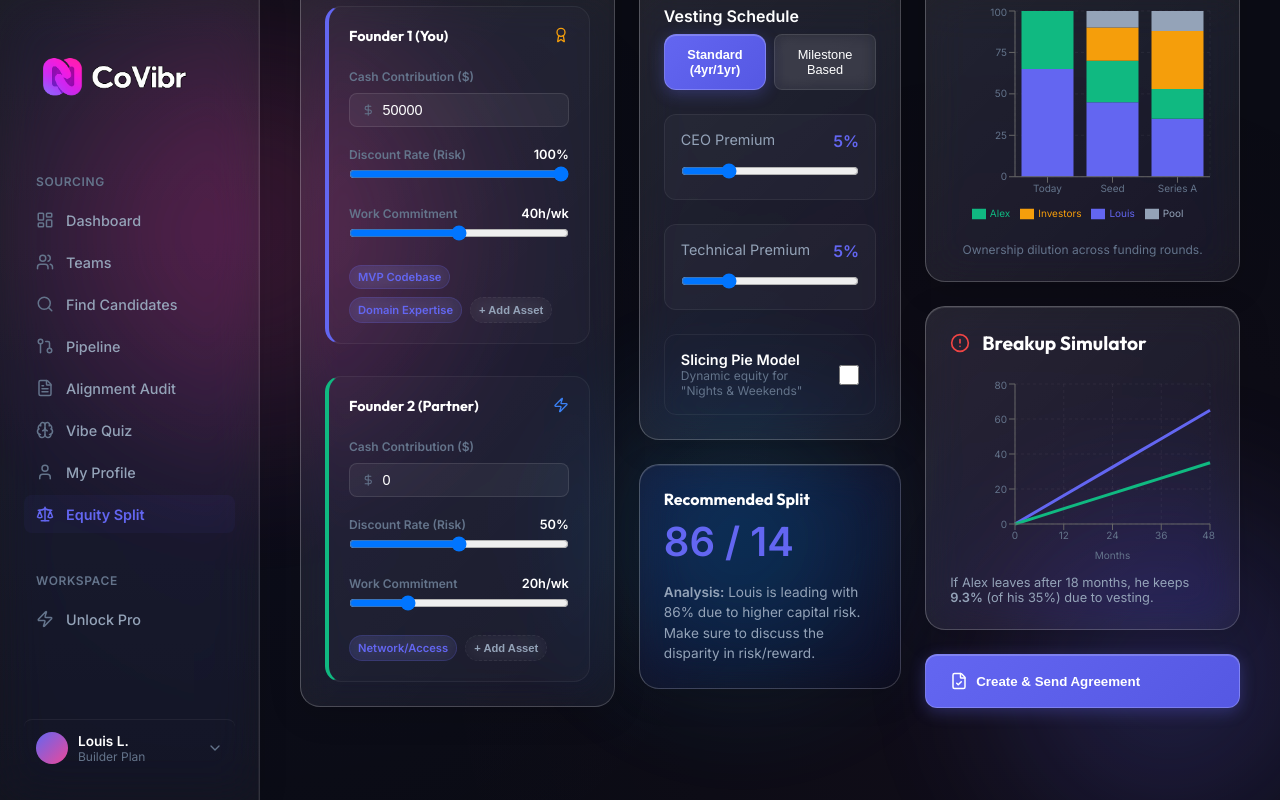
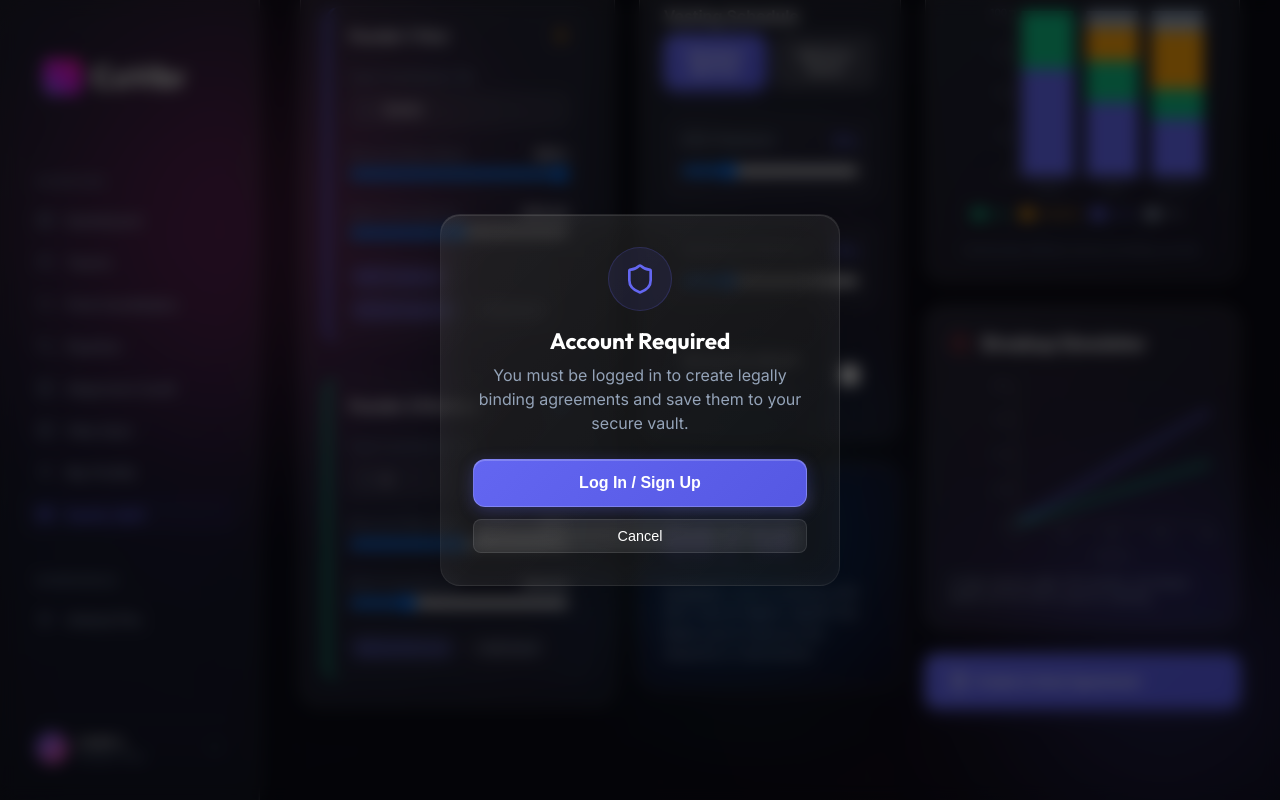
Before and after one commit to L-Aesthetic/coviber, a React (Vite) app: page /equity in a window 1280 px wide. Both pictures are taken after a click on the button "Create & Send Agreement". Shown: the part 218-1018 px from the top of the page. Built offline with nearby package versions, Linux system fonts and the light colour scheme.

Commit message:
feat: add polished auth required modal for equity agreements

```diff
--- a/src/pages/EquityCalculator.jsx
+++ b/src/pages/EquityCalculator.jsx
@@ -116,6 +116,7 @@ export default function EquityCalculator() {
     // });
     const [killSwitchActive, setKillSwitchActive] = useState(false); // Kept for now, but will be removed from UI
     const [creating, setCreating] = useState(false);
+    const [showAuthModal, setShowAuthModal] = useState(false);
 
     // EASE Agreement Creation Logic (DB)
     const handleCreateAgreement = async () => {
@@ -123,7 +124,8 @@ export default function EquityCalculator() {
         try {
             const { data: { user } } = await supabase.auth.getUser();
             if (!user) {
-                alert("Please log in to create an agreement.");
+                setShowAuthModal(true);
+                setCreating(false);
                 return;
             }
 
@@ -606,31 +608,62 @@ export default function EquityCalculator() {
                                 </button>
                             </div>
                         </motion.div>
-        </div>
-    )
-}
-            </AnimatePresence > */}
+                    </div>
+                )}
+            </AnimatePresence> */}
 
-            {/* Kill Switch Toggle (Visible in UI now) (Removed) */}
-            {/* < div style = {{ position: 'fixed', bottom: 30, right: 30, zIndex: 50 }}>
-        <button
-            className="btn-secondary"
-            style={{
-                padding: '12px 24px', fontSize: '0.9rem', fontWeight: 700,
-                borderColor: killSwitchActive ? '#EF4444' : 'var(--text-tertiary)',
-                color: killSwitchActive ? 'white' : 'var(--text-secondary)',
-                background: killSwitchActive ? '#EF4444' : 'rgba(255,255,255,0.05)',
-                transition: 'all 0.2s',
-                boxShadow: killSwitchActive ? '0 0 20px rgba(239, 68, 68, 0.4)' : 'none',
-                display: 'flex', alignItems: 'center', gap: '8px',
-                backdropFilter: 'blur(12px)'
-            }}
-            onClick={() => setKillSwitchActive(!killSwitchActive)}
-        >
-            <AlertTriangle size={18} />
-            {killSwitchActive ? 'KILL SWITCH: ACTIVE' : 'Arm Kill Switch'}
-        </button>
-            </div > */}
+            {/* Auth Required Modal */}
+            <AnimatePresence>
+                {showAuthModal && (
+                    <div
+                        style={{
+                            position: 'fixed', inset: 0, background: 'rgba(0,0,0,0.6)', backdropFilter: 'blur(8px)',
+                            display: 'flex', alignItems: 'center', justifyContent: 'center', zIndex: 9999
+                        }}
+                        onClick={() => setShowAuthModal(false)}
+                    >
+                        <motion.div
+                            initial={{ scale: 0.95, opacity: 0, y: 20 }}
+                            animate={{ scale: 1, opacity: 1, y: 0 }}
+                            exit={{ scale: 0.95, opacity: 0, y: 20 }}
+                            className="saas-panel"
+                            style={{ width: '400px', padding: '32px', textAlign: 'center', border: '1px solid var(--border-subtle)' }}
+                            onClick={e => e.stopPropagation()}
+                        >
+                            <div style={{ marginBottom: '24px' }}>
+                                <div style={{
+                                    width: '64px', height: '64px', background: 'rgba(99,102,241,0.1)',
+                                    borderRadius: '50%', display: 'flex', alignItems: 'center', justifyContent: 'center',
+                                    margin: '0 auto 16px', border: '1px solid rgba(99,102,241,0.2)'
+                                }}>
+                                    <Shield size={32} color="var(--accent-primary)" />
+                                </div>
+                                <h3 style={{ fontSize: '1.4rem', fontWeight: 700, marginBottom: '8px' }}>Account Required</h3>
+                                <p style={{ color: 'var(--text-secondary)', lineHeight: 1.5 }}>
+                                    You must be logged in to create legally binding agreements and save them to your secure vault.
+                                </p>
+                            </div>
+
+                            <div style={{ display: 'flex', flexDirection: 'column', gap: '12px' }}>
+                                <button
+                                    className="btn-primary"
+                                    style={{ justifyContent: 'center', height: '48px', fontSize: '1rem' }}
+                                    onClick={() => navigate('/login')}
+                                >
+                                    Log In / Sign Up
+                                </button>
+                                <button
+                                    className="btn-ghost"
+                                    style={{ justifyContent: 'center' }}
+                                    onClick={() => setShowAuthModal(false)}
+                                >
+                                    Cancel
+                                </button>
+                            </div>
+                        </motion.div>
+                    </div>
+                )}
+            </AnimatePresence>
 
         </div >
     );
```
